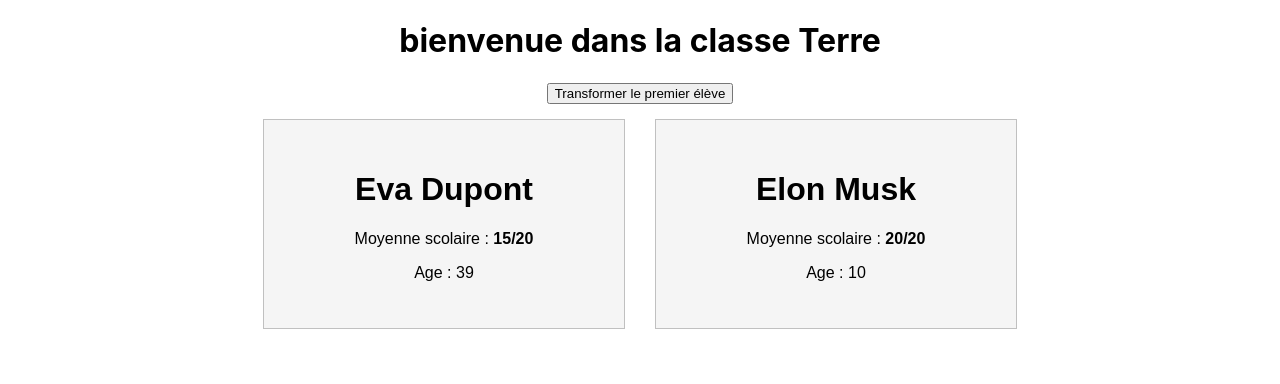
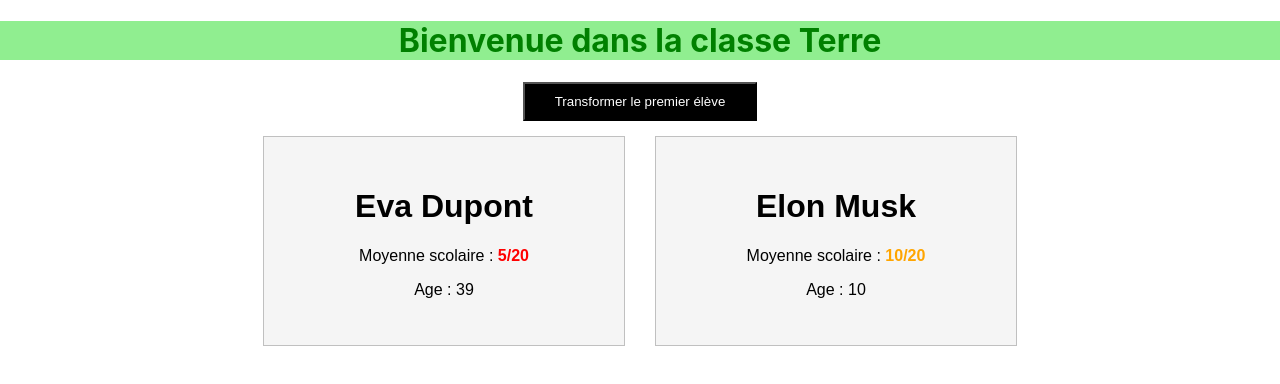
Before and after one commit to alexandredess/eleve, a React app: page / in a window 1280 px wide. Built offline with nearby package versions, Linux system fonts and the light colour scheme.

Commit message:
bouton sylisé

```diff
--- a/package.json
+++ b/package.json
@@ -9,6 +9,7 @@
     "react": "^18.2.0",
     "react-dom": "^18.2.0",
     "react-scripts": "5.0.1",
+    "styled-components": "^6.0.0-rc.6",
     "web-vitals": "^2.1.4"
   },
   "scripts": {
--- a/src/Components/Eleves/Eleve.js
+++ b/src/Components/Eleves/Eleve.js
@@ -19,11 +19,23 @@
     useEffect(()=>{
         console.log('[Eleve.js] Le nom a changé');
     },[props.nom]);
+
+    //variable pour le style
+
+    const moyenneClasse=[];
+
+    if(props.moyenne>10){
+        moyenneClasse.push(classes.green)
+    }else if(props.moyenne ==10){
+        moyenneClasse.push(classes.orange)
+    }else{
+        moyenneClasse.push(classes.red)
+    }
     //jsx
     return (
         <div className={classes.eleve}>
             <h1 onClick={props.clic}>{props.nom}</h1>
-            <p>Moyenne scolaire : <b>{props.moyenne}/20</b></p>
+            <p>Moyenne scolaire : <b className={moyenneClasse.join('')}>{props.moyenne}/20</b></p>
             <p>Age : {Math.floor(Math.random() * 100)}</p>
             <i>{props.children}</i>
         </div>
--- a/src/Components/Eleves/Eleve.module.css
+++ b/src/Components/Eleves/Eleve.module.css
@@ -7,3 +7,12 @@
     display: inline-block;
     width:300px;
 }
+.red{
+    color:red;
+    }
+.orange{
+    color:orange;
+    }
+.green{
+    color:green;
+    }
--- a/src/Containers/App.js
+++ b/src/Containers/App.js
@@ -1,5 +1,6 @@
 import classes from './App.module.css';
 import React,{ useState, useEffect } from 'react';
+import styledComponent from 'styled-components';
 
 //import eleve.js
 import Eleve from '../Components/Eleves/Eleve';
@@ -9,12 +10,12 @@
   const [eleves,setEleves]=useState(
     [{
       nom:'Eva Dupont',
-      moyenne:15,
+      moyenne:5,
       citation:"Aller toujours plus loin"
     },
     {
       nom:'Elon Musk',
-      moyenne:20,
+      moyenne:10,
       citation:"le feu ça brule et l'eau ça mouille"
     }]
   );
@@ -40,13 +41,29 @@
     setEleves(nouveauxEleves);
     }
 
+  const h1Style={
+    color:'green',
+    backgroundColor:'lightgreen'
+  }
+
+  const MonBoutonSylise=styledComponent.button
+  //code css
+  `padding : 10px 30px;
+  background-color:black;
+  color:white;
+  cursor:pointer;
+  &:hover{
+    background-color:white;
+    color:black;
+  }
+  `;
 
     return(
       <div className={classes.App}>
-        <h1>bienvenue dans la classe Terre</h1>
+        <h1 style={h1Style}>Bienvenue dans la classe Terre</h1>
 
         <div>
-           <button onClick={buttonClickedHandler.bind(this,"Elon Musk")}>Transformer le premier élève</button>
+           <MonBoutonSylise onClick={buttonClickedHandler.bind(this,"Elon Musk")}>Transformer le premier élève</MonBoutonSylise>
         </div>
 
         <Eleve
```
Also changed, not shown: 1 other file.
